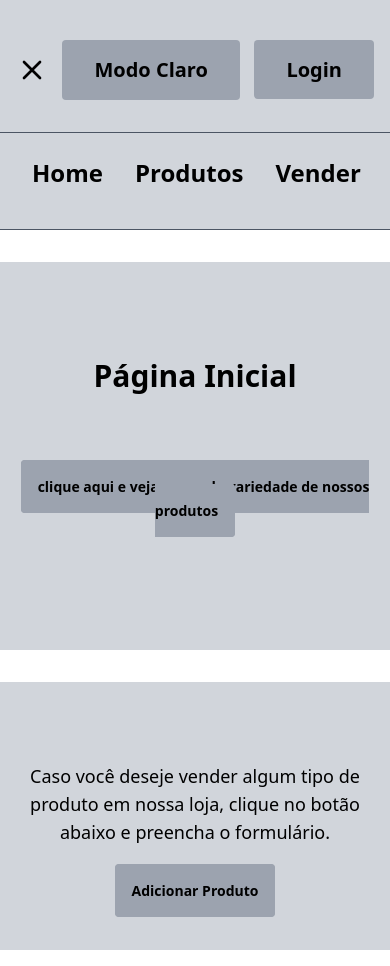
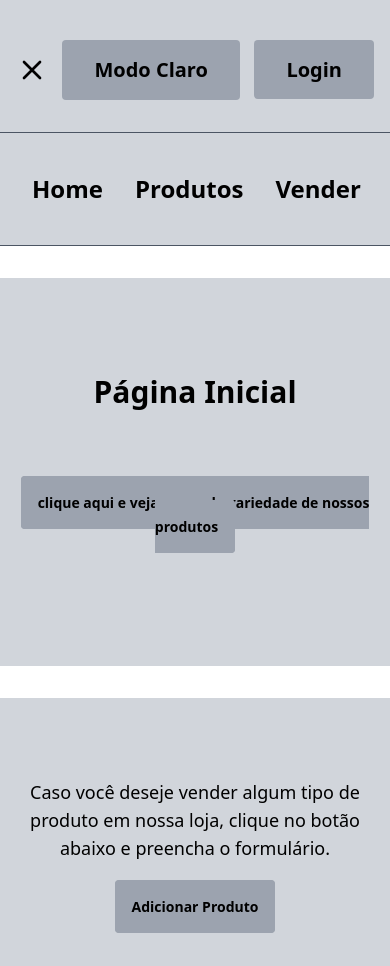
Before and after one commit to ThiSiniero/cursoGPT, a React (Vite) app: page / in a window 390 px wide. Both pictures are taken after a click on the button 32 px from the left and 70 px from the top of the page. Shown: the top 966 px of the page. Built offline with nearby package versions, Linux system fonts and the light colour scheme.

Commit message:
secund add sell page

```diff
--- a/src/components/Navbar.jsx
+++ b/src/components/Navbar.jsx
@@ -57,7 +57,7 @@ function Navbar() {
 
         </div>
 
-        <div className={`${isOpen ? "block mt-8 lg:mt-4 " : "hidden"} border-t lg:border-none pt-6 lg:pt-0 border-gray-600 lg:flex flex-col lg:flex-row  lg:space-x-4 lg:pl-20 w-full lg:w-auto px-4 lg:px-0 text-center`}>
+        <div className={`${isOpen ? "block mt-8 lg:mt-4 " : "hidden"} border-t lg:border-none pt-10 lg:pt-0 border-gray-600 lg:flex flex-col lg:flex-row  lg:space-x-4 lg:pl-20 w-full lg:w-auto px-4 lg:px-0 text-center`}>
           <Link className="px-4 lg:px-8 py-2 lg:py-0 lg:pb-4 lg:text-lg text-2xl" to="/">Home</Link>
           <Link className="px-4 lg:px-8 py-2 lg:py-0 lg:text-lg text-2xl" to="/produtos">Produtos</Link>
           <Link className="px-4 lg:px-8 py-2 lg:py-0 lg:text-lg text-2xl" to="/vender">Vender</Link>
--- a/src/pages/test.jsx
+++ b/src/pages/test.jsx
@@ -32,7 +32,7 @@ function Teste() {
                                 <div className="w-10 h-10 border-4 border-blue-500 border-t-transparent rounded-full animate-spin"></div>
                             </div>}
                 {!error && status == "succeeded" && items.map(user => (
-                <li key={user.id}>{user.id}: {user.name} - {user.email}</li>
+                <li key={user.id} className='lg:text-lg text-2xl'><b>{user.id}:</b> {user.name} - {user.email}</li>
                 ))}
             </ul>
             {!editing && <Button text="Adicionar Usuario" onClick={() => setEditing(true)} >Adicionar</Button>}
```
